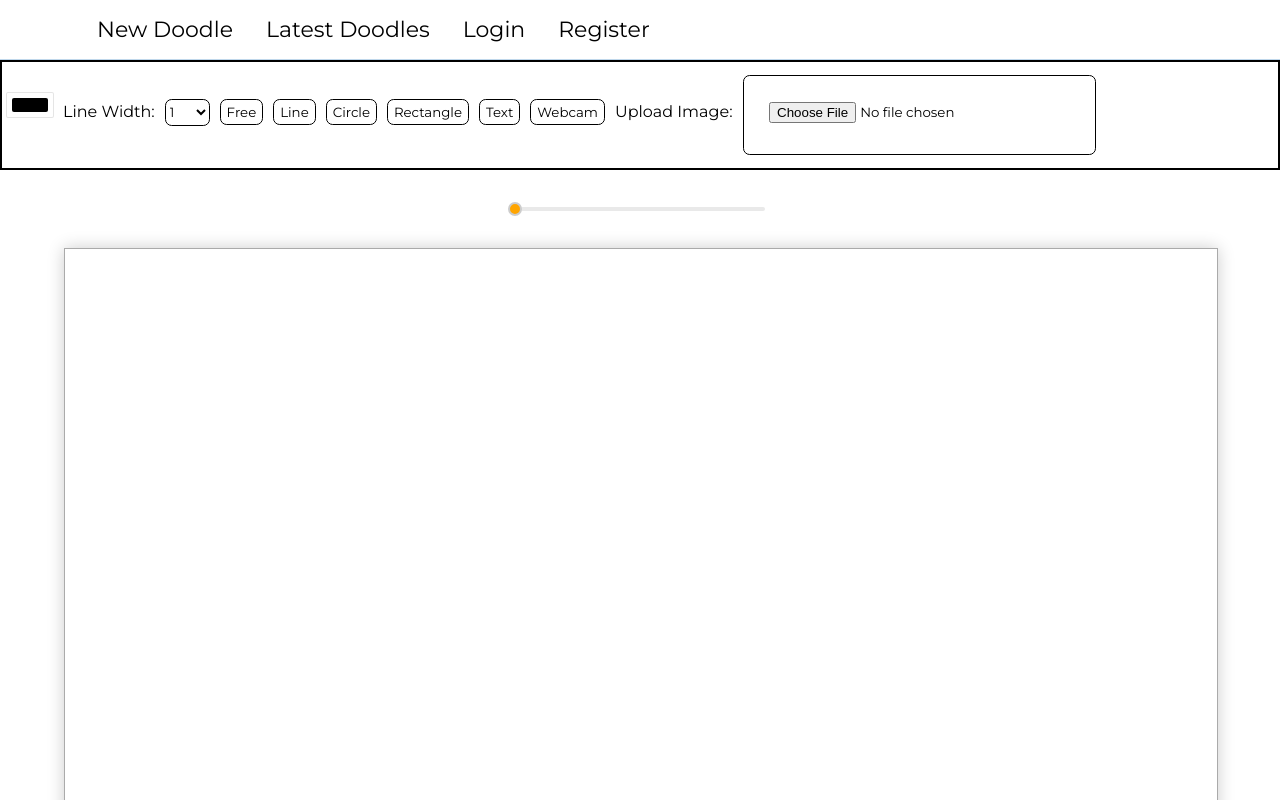
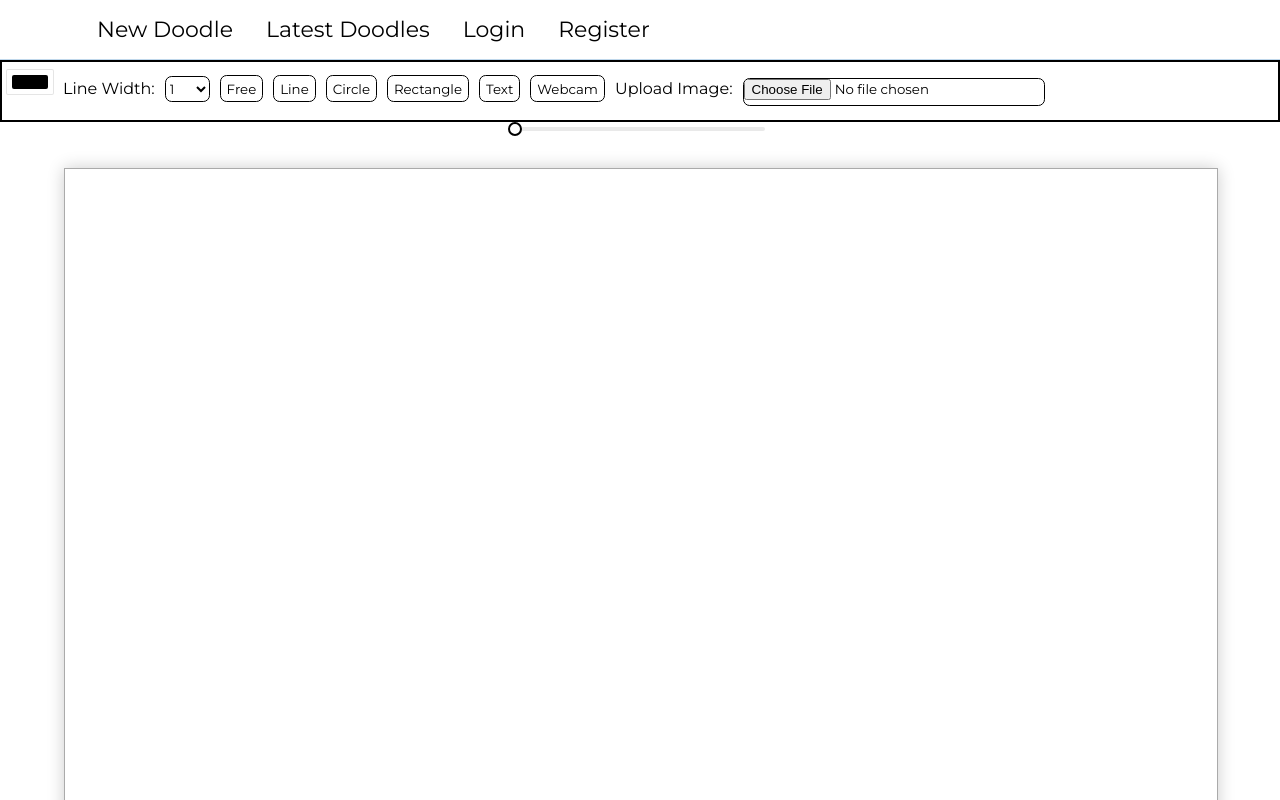
Before and after one commit to depaolif/doodledocs, a React app in the folder doodledocs-react/: page / in a window 1280 px wide. Shown: the top 800 px of the page. Built offline with nearby package versions, Linux system fonts and the light colour scheme; no server answers; the HTML template or start-up script is replaced by a standard one.

Commit message:
fixed styling issues

```diff
--- a/doodledocs-react/src/components/Doodle.js
+++ b/doodledocs-react/src/components/Doodle.js
@@ -1,4 +1,4 @@
-import '../css/Doodle.css'
+import '../css/Doodle.scss'
 import React, {Component} from 'react'
 import { setCurrentImage, addImage, setAutoSave, resetImage, updatePreviewForImage } from '../actions/image'
 import { setSliderValue } from '../actions/slider'
@@ -171,15 +171,17 @@ class Doodle extends Component {
 		if (this.props.account.token && this.props.images.current === 'new') {
 			const isDisabled = this.state.imageTitle ? null : 'disabled'
 			saving =
+			<div className="save-box">
 				<form onSubmit={this.handleSave}>
 				<label className="label">Title: </label><input type="text" name="title" onChange={this.handleInputChange}/>
 				<input type="submit" value="Save" disabled={isDisabled} />
 				</form>
+			</div>
 		} else if (this.props.account.token && this.props.images.current && typeof this.props.images.current.id === 'number') {
 			saving =
-			<div>
-			<h1>{this.props.images.current.title}</h1>
-			<input onClick={this.handleSave} type="submit" value="Save" />
+			<div className="save-box">
+				{this.props.images.current.title ? <h2>{this.props.images.current.title}</h2> : null}
+				<input type="submit" value="Save" onSubmit={this.handleSave} />
 				<label>AutoSave</label>
 				<input type="checkbox" name="autosave" onClick={this.handleAutoSave} />
 			</div>
--- a/doodledocs-react/src/components/DoodleSlider.js
+++ b/doodledocs-react/src/components/DoodleSlider.js
@@ -29,8 +29,11 @@ class DoodleSlider extends Component {
         defaultValue={0}
         value={this.props.slider.value}
         onChange={this.handleChange}
+        minimumTrackStyle={{
+          backgroundColor: 'black'
+        }}
         handleStyle={{
-          backgroundColor: 'orange',
+          borderColor: 'black'
         }}
       />
     )
--- a/doodledocs-react/src/css/Doodle.css
+++ b/doodledocs-react/src/css/Doodle.scss
@@ -8,17 +8,24 @@
     border: solid #aaa 1.5px;
     width: 90%;
     margin-left: 5%;
-    box-shadow: 0 0 1em rgba(0,0,0,.2)
+    box-shadow: 0 0 1em rgba(0,0,0,.2);
+    outline: none;
 }
 
 button,
-input[type="submit"],
+input,
 select {
   background-color: #fff;
-  border: solid #000 1.5px;
-  border-radius: none;
+  border: 1px solid black;
+  border-radius: .5em;
+  text-decoration: none;
+  outline: none;
+  margin: 1em;
 }
 
-.label {
-  padding-left:5%;
+.save-box {
+  padding-left: 2em;
+  input {
+    padding: 0.5em;
+  }
 }
--- a/doodledocs-react/src/css/Login.scss
+++ b/doodledocs-react/src/css/Login.scss
@@ -1,21 +1,21 @@
 
 .login-signup {
   font-family: 'Montserrat', sans-serif;
-  width: 20%;
   padding-top: 3em;
   padding-left: 5em;
-}
 
   input{
-  padding: 2%;
+    padding: 0.5em;
     margin: 1em;
     border: 1px solid black;
     border-radius: .5em;
     text-decoration: none;
     outline: none;
   }
+}
 
 .failed-message {
   font-size: 0.75em;
   color: grey;
+  margin-bottom: 1.5em;
 }
--- a/doodledocs-react/src/css/Slider.css
+++ b/doodledocs-react/src/css/Slider.css
@@ -1,5 +1,6 @@
 .slider{
-  margin: 2em auto;
+  margin: auto;
+  margin-bottom: 2em;
   width: 250px;
   background-color: #fff;
 }
```
Lines whose indentation alone changed are shown as unchanged.
